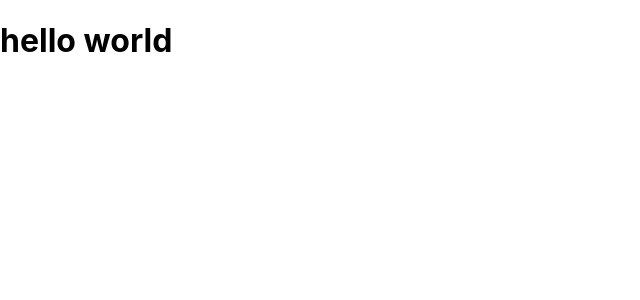
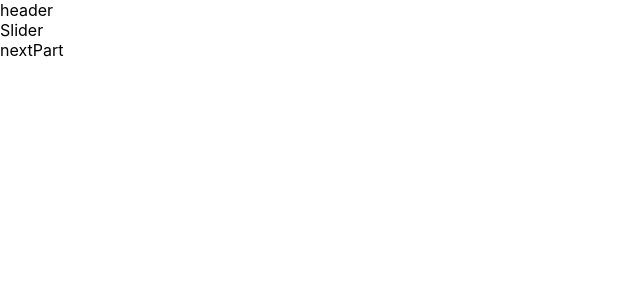
Before and after one commit to sanjaii1/parrallaxSlider, a React (Create React App) app: page / in a window 1280 px wide. Shown: the top 300 px of the page, without its empty margins (0-640 px from the left). Built offline with nearby package versions, Linux system fonts and the light colour scheme.

Commit message:
init all files

```diff
--- /dev/null
+++ b/src/pages/components/header.js
@@ -0,0 +1,7 @@
+import React from 'react'
+
+export default function Header() {
+  return (
+    <div style={{ width:'100%'}}>header</div>
+  )
+}
--- /dev/null
+++ b/src/pages/components/nextPart.js
@@ -0,0 +1,7 @@
+import React from 'react'
+
+export default function NextPart() {
+  return (
+    <div>nextPart</div>
+  )
+}
--- /dev/null
+++ b/src/pages/components/slider.js
@@ -0,0 +1,7 @@
+import React from 'react'
+
+export default function Slider() {
+  return (
+    <div>Slider</div>
+  )
+}
--- a/src/pages/index.js
+++ b/src/pages/index.js
@@ -1,12 +1,18 @@
-import React from 'react';
+import React from "react";
+import Header from "./components/header";
+import Slider from "./components/slider";
+import NextPart from "./components/nextPart";
 
 const HomePage = () => {
   return (
-    <div className="container mt-5">
-      <h1>
-        hello world
-      </h1>
+    <div className="container" style={{ display: "flex", justifyContent: "center", alignItems: "center", }}>
+    <div style={{width:'100%'}}>
+      <Header />
+      <Slider />
+      <NextPart />
     </div>
+  </div>
+
   );
 };
 
```
